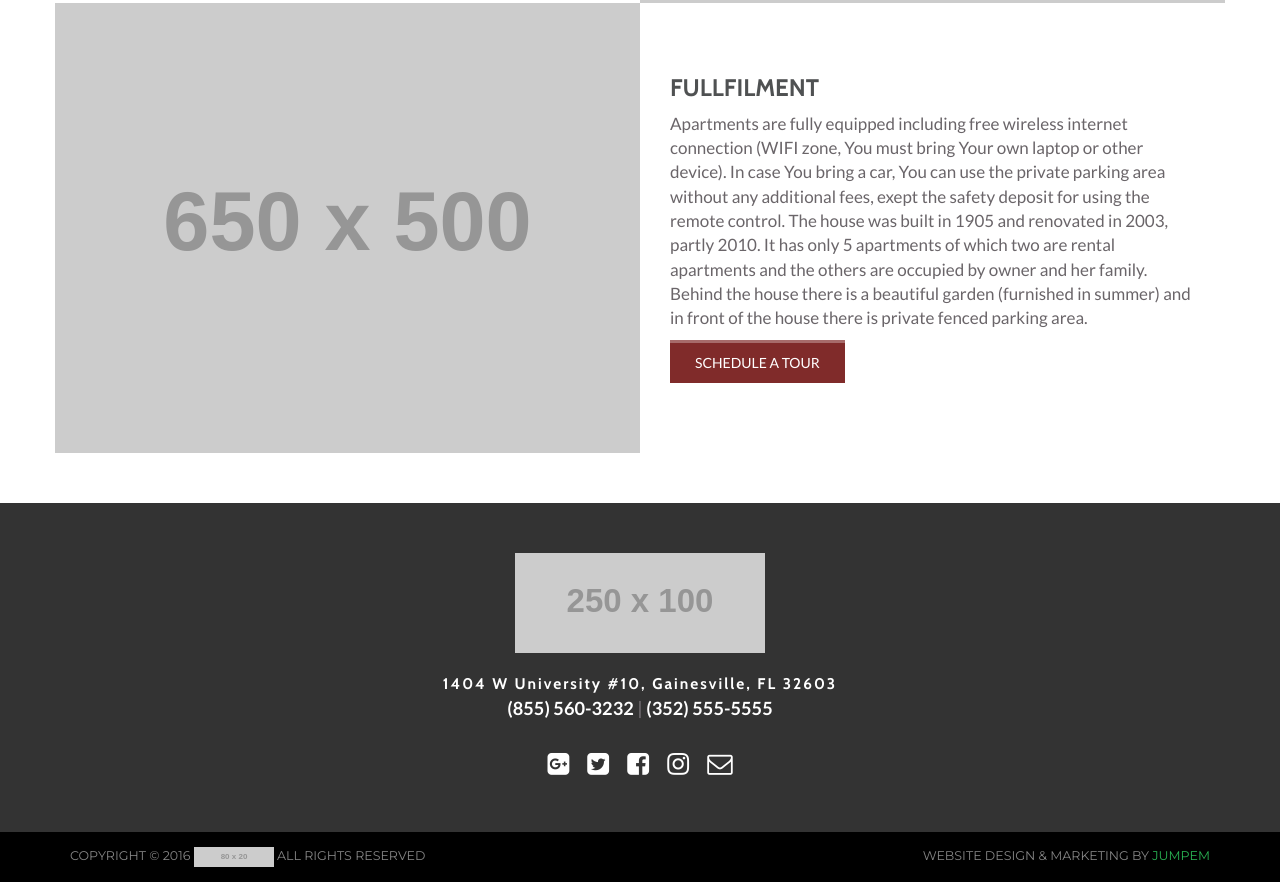
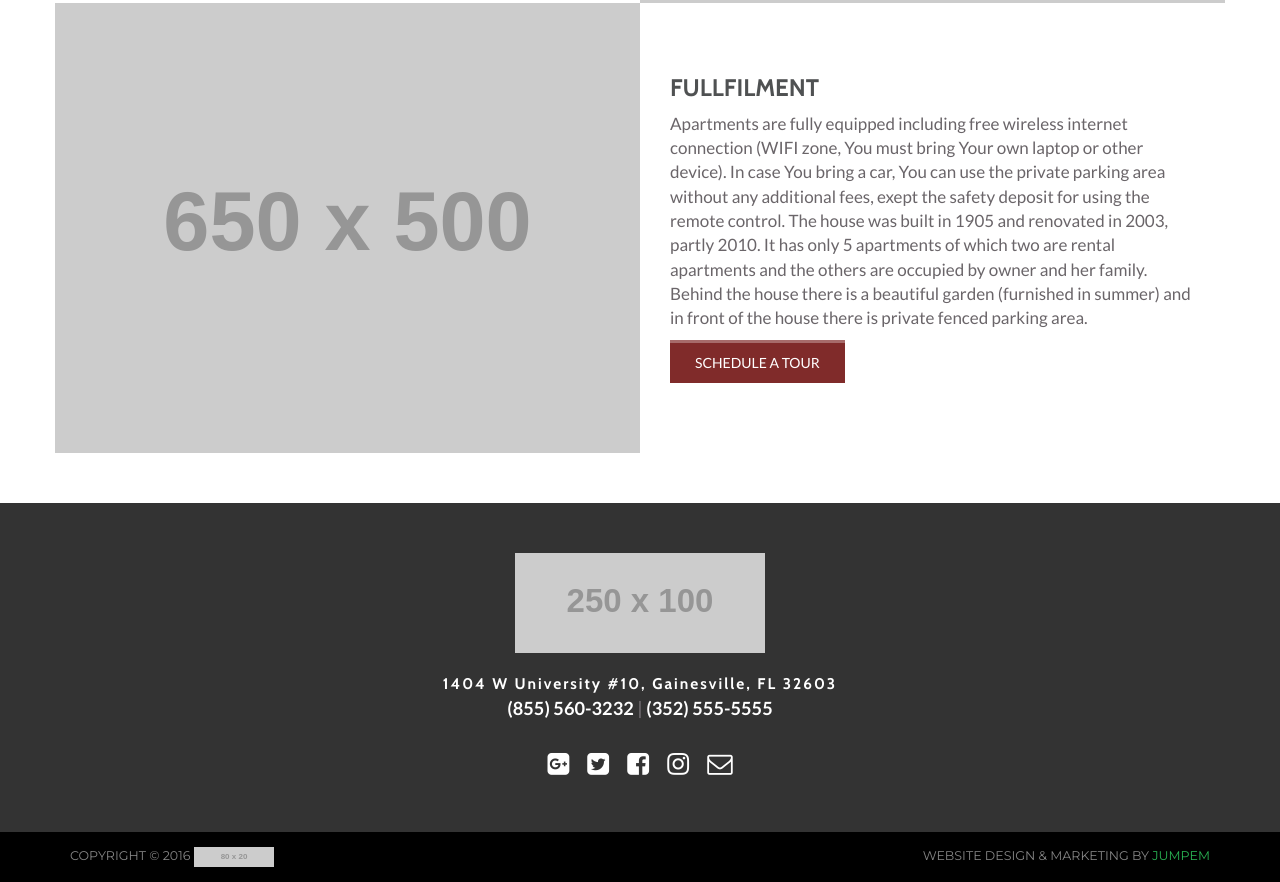
Before and after one commit to TingDeng/box_model, a website: page public/html/index.html in a window 1280 px wide. Shown: the part 4151-5033 px from the top of the page. Drawn offline with nearby package versions, Linux system fonts and the light colour scheme; files that its build step writes are made by us from their sources; placeholder pictures from the web are drawn by us.

Commit message:
Update index.html

```diff
--- a/public/html/index.html
+++ b/public/html/index.html
@@ -421,7 +421,7 @@
         <a href="http://www.landmark-properties.com/" title="Student Housing Development">
           <img src="http://placehold.it/80x20" alt="Landmark Properties"/>
         </a>
-        all rights reserved
+
       </div>
       <div class="col-xs-12 col-sm-6 text-right">
    <a href="http://www.jumpem.com/" title="Website Design">Website Design</a> &amp; Marketing By <span>JUMPEM</span>
```
